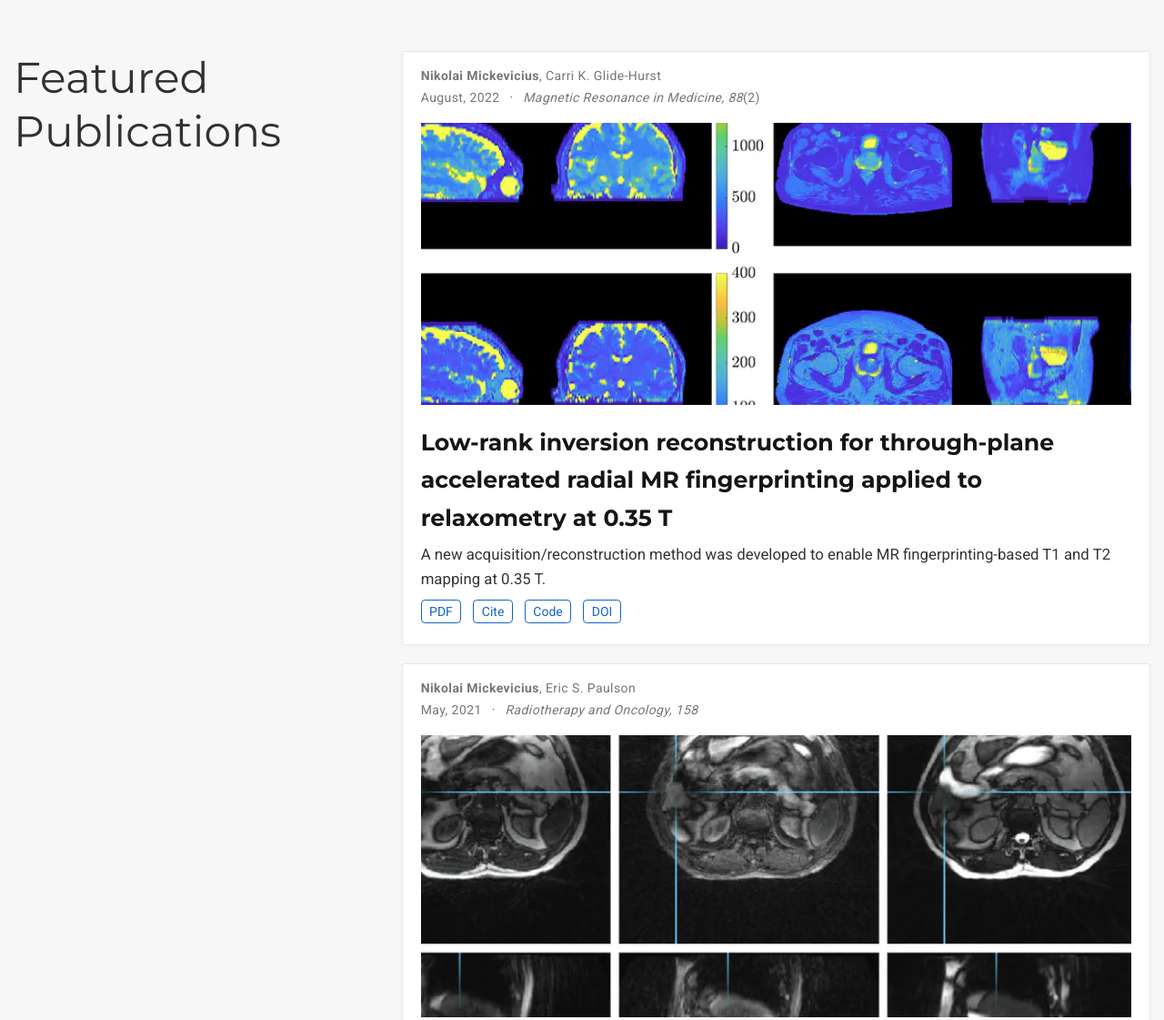
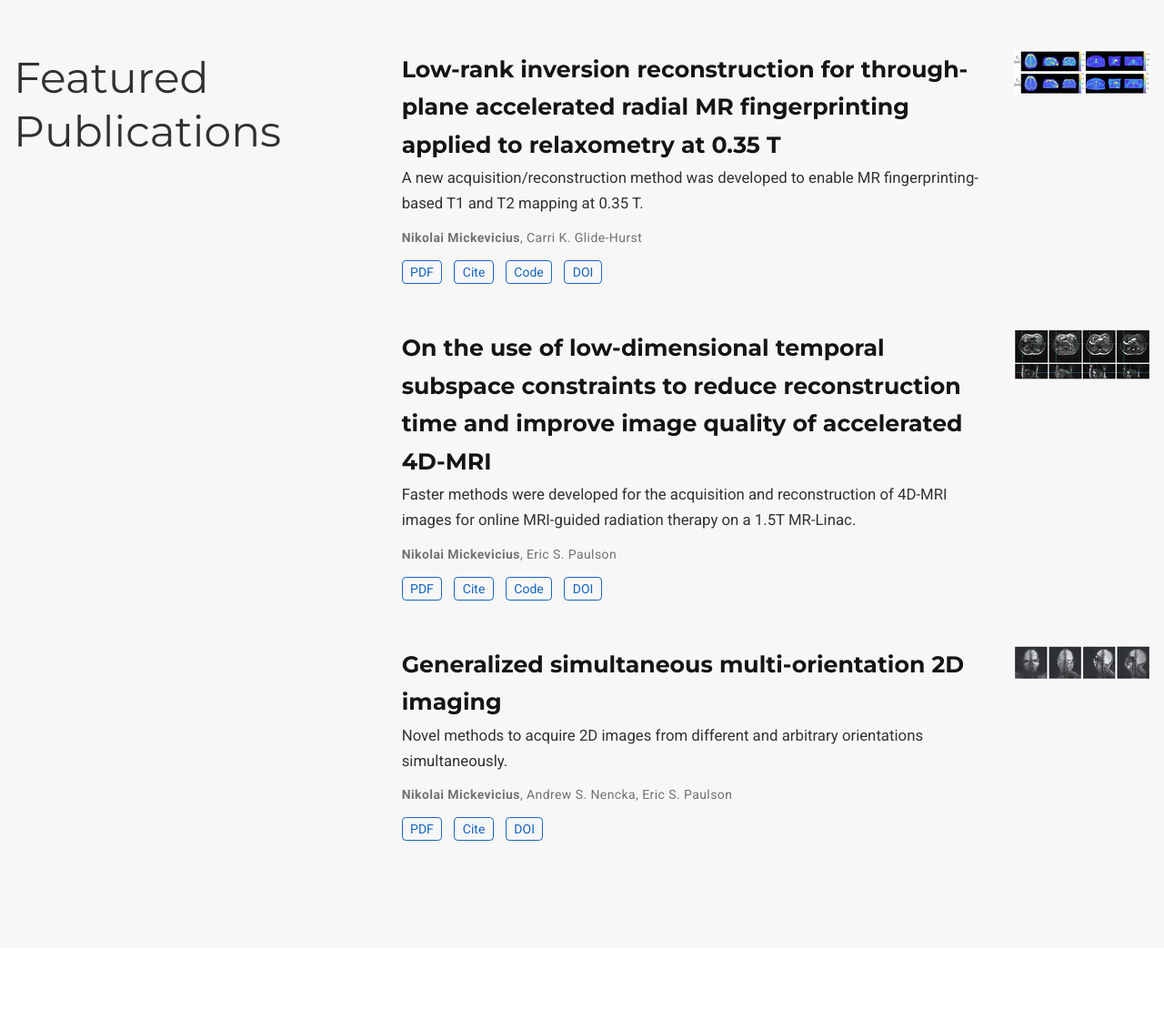
Before and after one commit to nmickevicius/nmickevicius.github.io, a plain HTML site: page index.html in a window 1280 px wide. Shown: the part 2520-3641 px from the top of the page at 91% size. Drawn offline with Linux system fonts and the light colour scheme; some icons are missing.

Commit message:
compact publication list

```diff
--- a/index.html
+++ b/index.html
@@ -1580,87 +1580,42 @@
 
 
 
-<div class="card-simple view-card">
-
-
-
-
-
-<div class="article-metadata">
-
-
-
-
-
-  <div>
+
+
+
+
+<div class="media stream-item view-compact">
+  <div class="media-body">
+
+    <div class="section-subheading article-title mb-0 mt-0">
+      <a href="/publication/mrm2022/" >Low-rank inversion reconstruction for through-plane accelerated radial MR fingerprinting applied to relaxometry at 0.35 T</a>
+    </div>
+
+
+    <a href="/publication/mrm2022/"  class="summary-link">
+      <div class="article-style">
+        A new acquisition/reconstruction method was developed to enable MR fingerprinting-based T1 and T2 mapping at 0.35 T.
+      </div>
+    </a>
+
+
+    <div class="stream-meta article-metadata">
+
+
+
+
+      <div>
 
 
   <span class="author-highlighted">
       Nikolai Mickevicius</span>, <span >
       Carri K. Glide-Hurst</span>
-  </div>
-
-
-
-
-  <span class="article-date">
-
-
-
-
-    August, 2022
-  </span>
-
-
-
-  <span class="middot-divider"></span>
-  <span class="pub-publication">
-
-      <em>Magnetic Resonance in Medicine, 88</em>(2)
-
-  </span>
-
-
-
-
-
-
-
-
-
-
-
-
-</div>
-
-
-
-
-
-
-
-    <a href="/publication/mrm2022/" >
-      <div class="img-hover-zoom">
-        <img src="/publication/mrm2022/featured_hu37e1178fbb957025c0cc5e535d1985d6_1899224_808x455_fill_q75_h2_lanczos_smart1_3.webp" height="455" width="808"
-            class="article-banner" alt="Low-rank inversion reconstruction for through-plane accelerated radial MR fingerprinting applied to relaxometry at 0.35 T" loading="lazy">
-      </div>
-    </a>
-
-
-  <div class="section-subheading article-title mb-1 mt-3">
-    <a href="/publication/mrm2022/" >Low-rank inversion reconstruction for through-plane accelerated radial MR fingerprinting applied to relaxometry at 0.35 T</a>
-  </div>
-
-
-  <a href="/publication/mrm2022/"  class="summary-link">
-    <div class="article-style">
-      <p>A new acquisition/reconstruction method was developed to enable MR fingerprinting-based T1 and T2 mapping at 0.35 T.</p>
-    </div>
-  </a>
-
-
-
-  <div class="btn-links">
+      </div>
+
+    </div>
+
+
+    <div class="btn-links">
 
 
 
@@ -1713,9 +1668,20 @@
 
 
 
+    </div>
+
+
   </div>
-
-
+  <div class="ml-3">
+
+
+
+      <a href="/publication/mrm2022/" >
+        <img src="/publication/mrm2022/featured_hu37e1178fbb957025c0cc5e535d1985d6_1899224_150x0_resize_q75_h2_lanczos_3.webp" height="48" width="150"
+            alt="Low-rank inversion reconstruction for through-plane accelerated radial MR fingerprinting applied to relaxometry at 0.35 T" loading="lazy">
+      </a>
+
+  </div>
 </div>
 
 
@@ -1734,87 +1700,42 @@
 
 
 
-<div class="card-simple view-card">
-
-
-
-
-
-<div class="article-metadata">
-
-
-
-
-
-  <div>
+
+
+
+
+<div class="media stream-item view-compact">
+  <div class="media-body">
+
+    <div class="section-subheading article-title mb-0 mt-0">
+      <a href="/publication/greenjournal2021/" >On the use of low-dimensional temporal subspace constraints to reduce reconstruction time and improve image quality of accelerated 4D-MRI</a>
+    </div>
+
+
+    <a href="/publication/greenjournal2021/"  class="summary-link">
+      <div class="article-style">
+        Faster methods were developed for the acquisition and reconstruction of 4D-MRI images for online MRI-guided radiation therapy on a 1.5T MR-Linac.
+      </div>
+    </a>
+
+
+    <div class="stream-meta article-metadata">
+
+
+
+
+      <div>
 
 
   <span class="author-highlighted">
       Nikolai Mickevicius</span>, <span >
       Eric S. Paulson</span>
-  </div>
-
-
-
-
-  <span class="article-date">
-
-
-
-
-    May, 2021
-  </span>
-
-
-
-  <span class="middot-divider"></span>
-  <span class="pub-publication">
-
-      <em>Radiotherapy and Oncology, 158</em>
-
-  </span>
-
-
-
-
-
-
-
-
-
-
-
-
-</div>
-
-
-
-
-
-
-
-    <a href="/publication/greenjournal2021/" >
-      <div class="img-hover-zoom">
-        <img src="/publication/greenjournal2021/featured_hu3d0a8323067fa49e48f4620234dc201b_1470158_808x455_fill_q75_h2_lanczos_smart1_3.webp" height="455" width="808"
-            class="article-banner" alt="On the use of low-dimensional temporal subspace constraints to reduce reconstruction time and improve image quality of accelerated 4D-MRI" loading="lazy">
-      </div>
-    </a>
-
-
-  <div class="section-subheading article-title mb-1 mt-3">
-    <a href="/publication/greenjournal2021/" >On the use of low-dimensional temporal subspace constraints to reduce reconstruction time and improve image quality of accelerated 4D-MRI</a>
-  </div>
-
-
-  <a href="/publication/greenjournal2021/"  class="summary-link">
-    <div class="article-style">
-      <p>Faster methods were developed for the acquisition and reconstruction of 4D-MRI images for online MRI-guided radiation therapy on a 1.5T MR-Linac.</p>
-    </div>
-  </a>
-
-
-
-  <div class="btn-links">
+      </div>
+
+    </div>
+
+
+    <div class="btn-links">
 
 
 
@@ -1867,9 +1788,20 @@
 
 
 
+    </div>
+
+
   </div>
-
-
+  <div class="ml-3">
+
+
+
+      <a href="/publication/greenjournal2021/" >
+        <img src="/publication/greenjournal2021/featured_hu3d0a8323067fa49e48f4620234dc201b_1470158_150x0_resize_q75_h2_lanczos_3.webp" height="55" width="150"
+            alt="On the use of low-dimensional temporal subspace constraints to reduce reconstruction time and improve image quality of accelerated 4D-MRI" loading="lazy">
+      </a>
+
+  </div>
 </div>
 
 
@@ -1888,88 +1820,43 @@
 
 
 
-<div class="card-simple view-card">
-
-
-
-
-
-<div class="article-metadata">
-
-
-
-
-
-  <div>
+
+
+
+
+<div class="media stream-item view-compact">
+  <div class="media-body">
+
+    <div class="section-subheading article-title mb-0 mt-0">
+      <a href="/publication/mrm2019/" >Generalized simultaneous multi-orientation 2D imaging</a>
+    </div>
+
+
+    <a href="/publication/mrm2019/"  class="summary-link">
+      <div class="article-style">
+        Novel methods to acquire 2D images from different and arbitrary orientations simultaneously.
+      </div>
+    </a>
+
+
+    <div class="stream-meta article-metadata">
+
+
+
+
+      <div>
 
 
   <span class="author-highlighted">
       Nikolai Mickevicius</span>, <span >
       Andrew S. Nencka</span>, <span >
       Eric S. Paulson</span>
-  </div>
-
-
-
-
-  <span class="article-date">
-
-
-
-
-    August, 2020
-  </span>
-
-
-
-  <span class="middot-divider"></span>
-  <span class="pub-publication">
-
-      <em>Magnetic Resonance in Medicine, 84</em>(2)
-
-  </span>
-
-
-
-
-
-
-
-
-
-
-
-
-</div>
-
-
-
-
-
-
-
-    <a href="/publication/mrm2019/" >
-      <div class="img-hover-zoom">
-        <img src="/publication/mrm2019/featured_hu988a930d8cda78c65f7416af3eb28b72_1192487_808x455_fill_q75_h2_lanczos_smart1_3.webp" height="455" width="808"
-            class="article-banner" alt="Generalized simultaneous multi-orientation 2D imaging" loading="lazy">
-      </div>
-    </a>
-
-
-  <div class="section-subheading article-title mb-1 mt-3">
-    <a href="/publication/mrm2019/" >Generalized simultaneous multi-orientation 2D imaging</a>
-  </div>
-
-
-  <a href="/publication/mrm2019/"  class="summary-link">
-    <div class="article-style">
-      <p>Novel methods to acquire 2D images from different and arbitrary orientations simultaneously.</p>
-    </div>
-  </a>
-
-
-
-  <div class="btn-links">
+      </div>
+
+    </div>
+
+
+    <div class="btn-links">
 
 
 
@@ -2014,9 +1901,20 @@
 
 
 
+    </div>
+
+
   </div>
-
-
+  <div class="ml-3">
+
+
+
+      <a href="/publication/mrm2019/" >
+        <img src="/publication/mrm2019/featured_hu988a930d8cda78c65f7416af3eb28b72_1192487_150x0_resize_q75_h2_lanczos_3.webp" height="37" width="150"
+            alt="Generalized simultaneous multi-orientation 2D imaging" loading="lazy">
+      </a>
+
+  </div>
 </div>
 
 
--- a/index.xml
+++ b/index.xml
@@ -240,7 +240,7 @@ data.head()
 
 
 
-&lt;div id=&#34;chart-928467153&#34; class=&#34;chart&#34;&gt;&lt;/div&gt;
+&lt;div id=&#34;chart-751394826&#34; class=&#34;chart&#34;&gt;&lt;/div&gt;
 &lt;script&gt;
   (function() {
     let a = setInterval( function() {
@@ -250,7 +250,7 @@ data.head()
       clearInterval( a );
 
       Plotly.d3.json(&#34;./line-chart.json&#34;, function(chart) {
-        Plotly.plot(&#39;chart-928467153&#39;, chart.data, chart.layout, {responsive: true});
+        Plotly.plot(&#39;chart-751394826&#39;, chart.data, chart.layout, {responsive: true});
       });
     }, 500 );
   })();
--- a/post/index.xml
+++ b/post/index.xml
@@ -196,7 +196,7 @@ data.head()
 
 
 
-&lt;div id=&#34;chart-928467153&#34; class=&#34;chart&#34;&gt;&lt;/div&gt;
+&lt;div id=&#34;chart-751394826&#34; class=&#34;chart&#34;&gt;&lt;/div&gt;
 &lt;script&gt;
   (function() {
     let a = setInterval( function() {
@@ -206,7 +206,7 @@ data.head()
       clearInterval( a );
 
       Plotly.d3.json(&#34;./line-chart.json&#34;, function(chart) {
-        Plotly.plot(&#39;chart-928467153&#39;, chart.data, chart.layout, {responsive: true});
+        Plotly.plot(&#39;chart-751394826&#39;, chart.data, chart.layout, {responsive: true});
       });
     }, 500 );
   })();
```
Also changed, not shown: post/writing-technical-content/index.html (+2 -2 lines).
